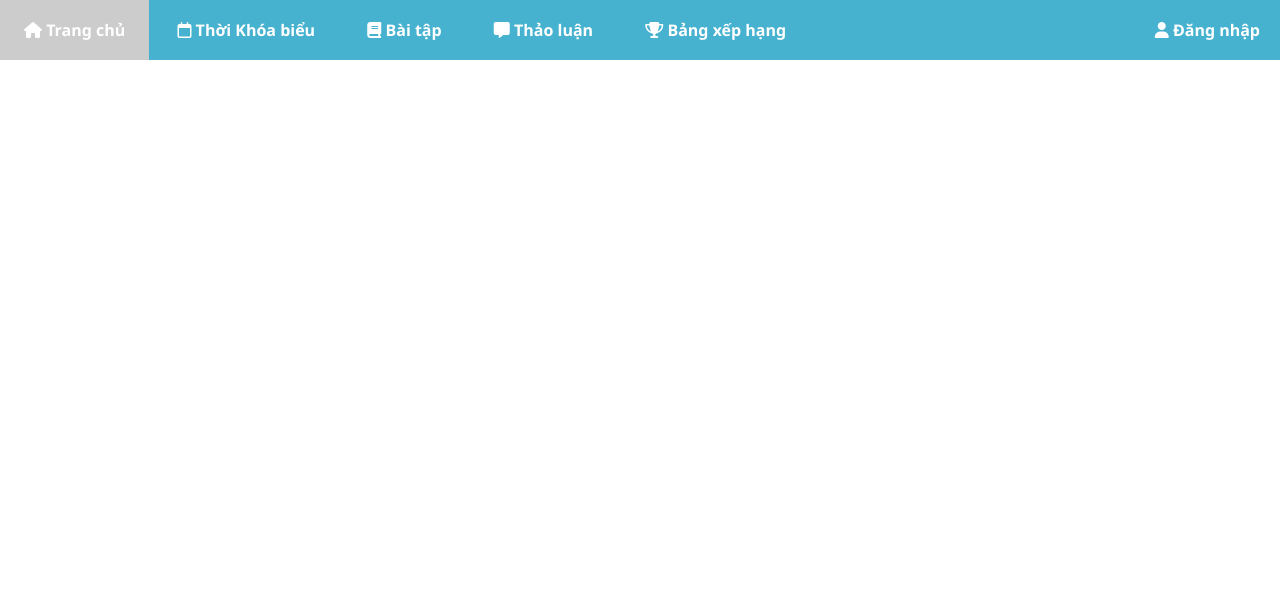
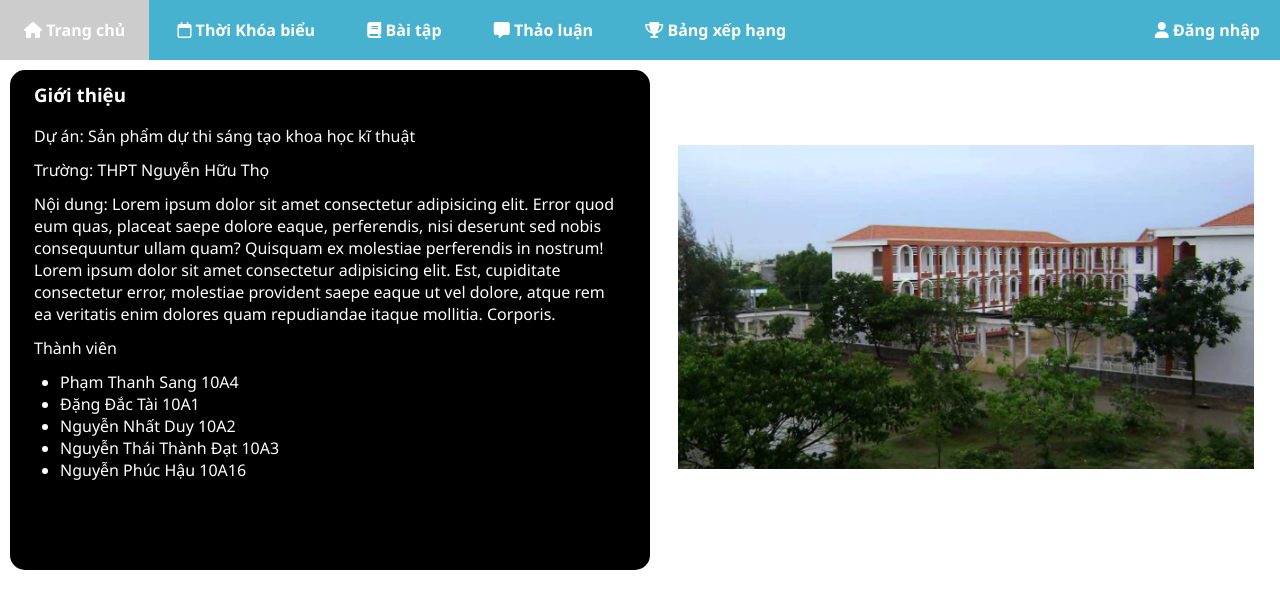
Before and after one commit to CLB-Tin-h-c-NHT/thpt_nht, a plain HTML site: page index.html in a window 1280 px wide. Drawn offline with Linux system fonts and the light colour scheme.

Commit message:
Sang commit

```diff
--- a/assets/css/style.css
+++ b/assets/css/style.css
@@ -12,6 +12,7 @@ header{
     background-color: #47b2cf;
     position: fixed;
     top: 0; left: 0; right: 0;
+    z-index: 10;
 }
 
 
@@ -73,3 +74,48 @@ header{
     padding: 0 24px;
     font-weight: bold;
 }
+
+#content{
+    display: inline-block;
+    width: 100%;
+    margin-top: 60px;
+}
+#content .introduce{
+    position: relative;
+}
+#content .introduce .box-intro{
+    width: 50%;
+    min-height: 500px;
+    background-color: #000;
+    margin: 10px 10px;
+    border-radius: 15px;
+}
+
+#content h3{
+    color: #fff;
+    padding: 12px 24px;
+}
+
+#content p{
+    color: #fff;
+    padding: 6px 24px;
+}
+
+
+#content .member{
+    color: #fff;
+    padding: 6px 0;
+    padding-left: 50px;
+}
+
+#content .img-school{
+    width: 45%;
+    height: auto;
+    position: absolute;
+    top: 15%;
+    left: 53%;
+}
+
+#content .img-school img{
+    width: 100%;
+}
--- a/index.html
+++ b/index.html
@@ -37,6 +37,33 @@
         </div>
     </header>
 
+    <div id="content">
+        <div class="introduce">
+            <div class="box-intro">
+                <h3>Giới thiệu</h3>
+                <p>Dự án: Sản phẩm dự thi sáng tạo khoa học kĩ thuật</p>
+                <p>Trường: THPT Nguyễn Hữu Thọ</p>
+                <p>Nội dung: Lorem ipsum dolor sit amet consectetur adipisicing elit. Error quod eum quas, placeat saepe dolore eaque, perferendis, nisi
+                    deserunt sed nobis consequuntur ullam quam? Quisquam ex molestiae perferendis in nostrum!
+                    Lorem ipsum dolor sit amet consectetur adipisicing elit. Est, cupiditate consectetur error, molestiae provident saepe eaque ut vel dolore,
+                    atque rem ea veritatis enim dolores quam repudiandae itaque mollitia. Corporis.
+                </p>
+                <p>Thành viên</p>
+                <ul class="member">
+                    <li>Phạm Thanh Sang 10A4</li>
+                    <li>Đặng Đắc Tài 10A1</li>
+                    <li>Nguyễn Nhất Duy 10A2</li>
+                    <li>Nguyễn Thái Thành Đạt 10A3</li>
+                    <li>Nguyễn Phúc Hậu 10A16</li>
+                </ul>
+            </div>
+            <div class="img-school">
+                <img src="/assets/img/nht.jpg" alt="ảnh trường THPT Nguyễn Hữu Thọ">
+            </div>
+        </div>
+
+    </div>
+
     <script src="https://kit.fontawesome.com/5d4cf7ec72.js" crossorigin="anonymous"></script>
 </body>
 </html>
```
Also changed, not shown: assets/img/nht.jpg (added).
